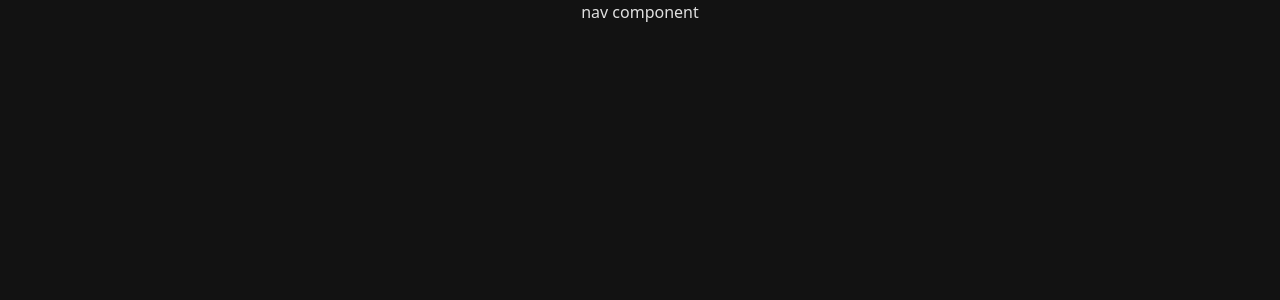
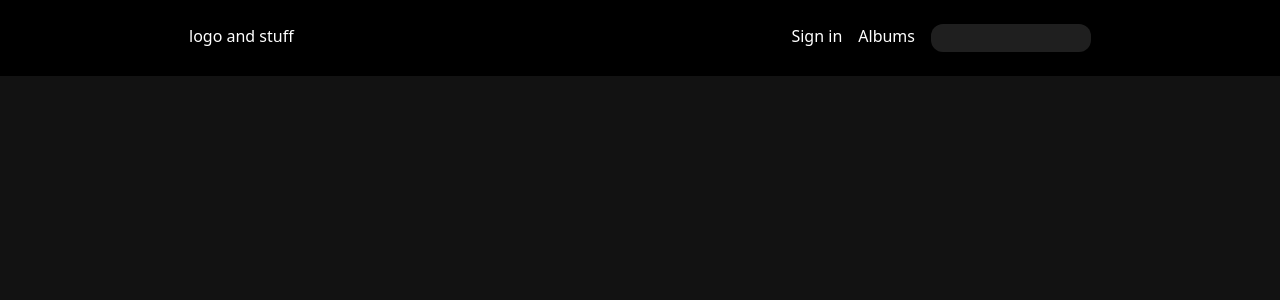
Before and after one commit to glucosesniffer/musicbocks, a React (Vite) app in the folder client/: page / in a window 1280 px wide. Shown: the top 300 px of the page. Built offline with nearby package versions, Linux system fonts and the light colour scheme.

Commit message:
Feat: Add Navbar and styling

```diff
--- a/client/src/App.tsx
+++ b/client/src/App.tsx
@@ -3,9 +3,9 @@ import './index.css'
 
 function App() {
   return (
-    <div className="w-[950px] mx-auto">
+    <>
       <Navbar/>
-     </div>
+     </>
 )}
 
 export default App
--- a/client/src/components/Navbar.tsx
+++ b/client/src/components/Navbar.tsx
@@ -1,8 +1,15 @@
 
 export const Navbar = () =>{
         return(
-            <>
-                <p>nav component</p>
-            </>
+            <div className="bg-[#000000]">
+                <div className="flex justify-between p-6 w-[950px] mx-auto">
+                <p>logo and stuff</p>
+               <ul className="flex space-x-4">
+                    <li><a href="" className="!text-white hover:!text-gray-400 transition-colors duration-200 delay-100">Sign in</a></li>
+                    <li><a href="" className="!text-white hover:!text-gray-400 transition-colors duration-200 delay-100">Albums</a></li>
+                    <input className="rounded-xl w-40 p-2 h-7 outline-none bg-[#1F1F1F]"></input>
+                </ul>
+                </div>
+            </div>
         )
 }
--- a/client/src/index.css
+++ b/client/src/index.css
@@ -30,7 +30,7 @@ body {
   min-width: 320px;
   min-height: 100vh;
   background-color: #121212;
-  color: rgba(255, 255, 255, 0.87);
+  color: rgb(255, 255, 255);
   display: flex;
   flex-direction: column;
 }
```
